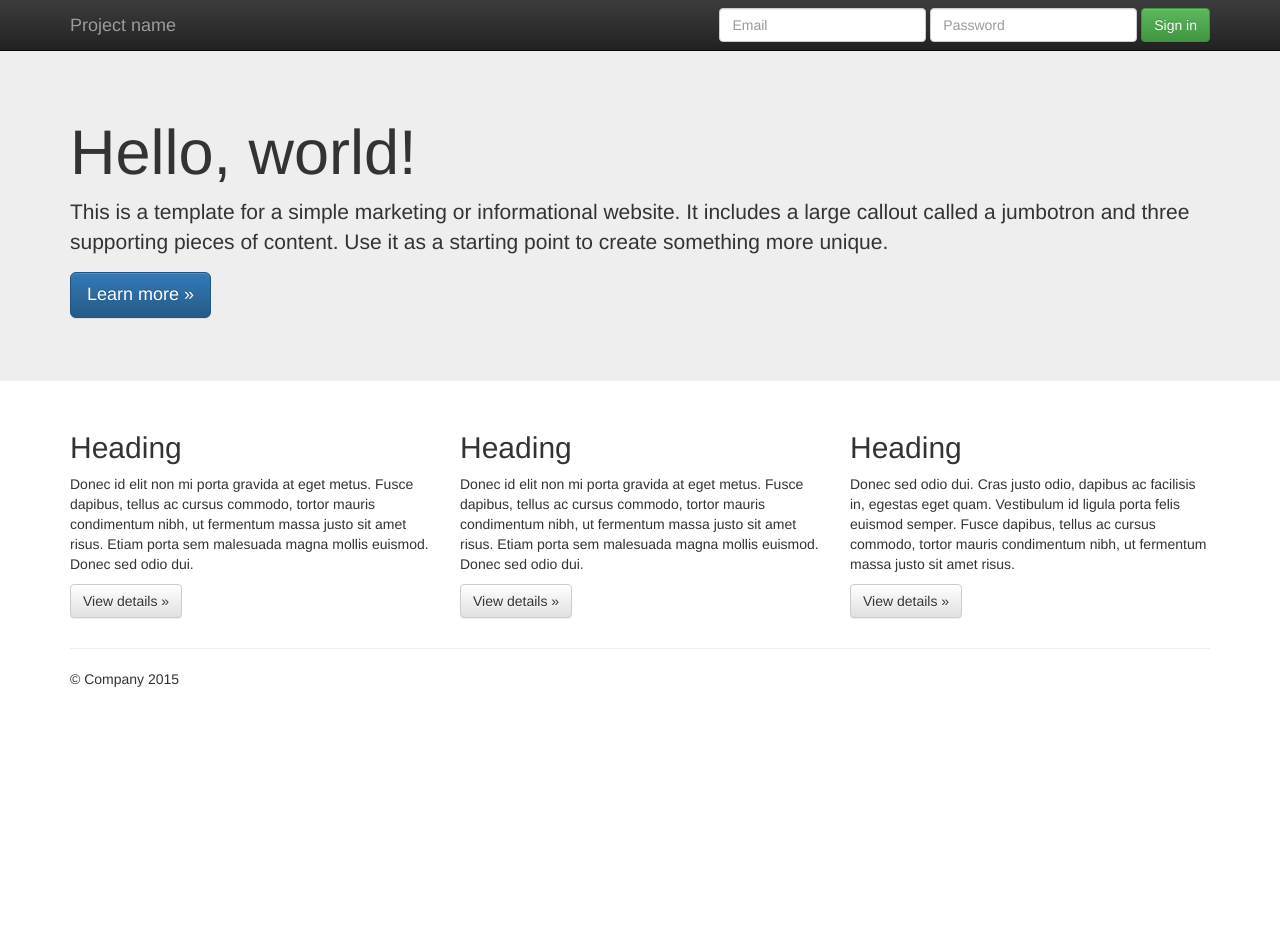
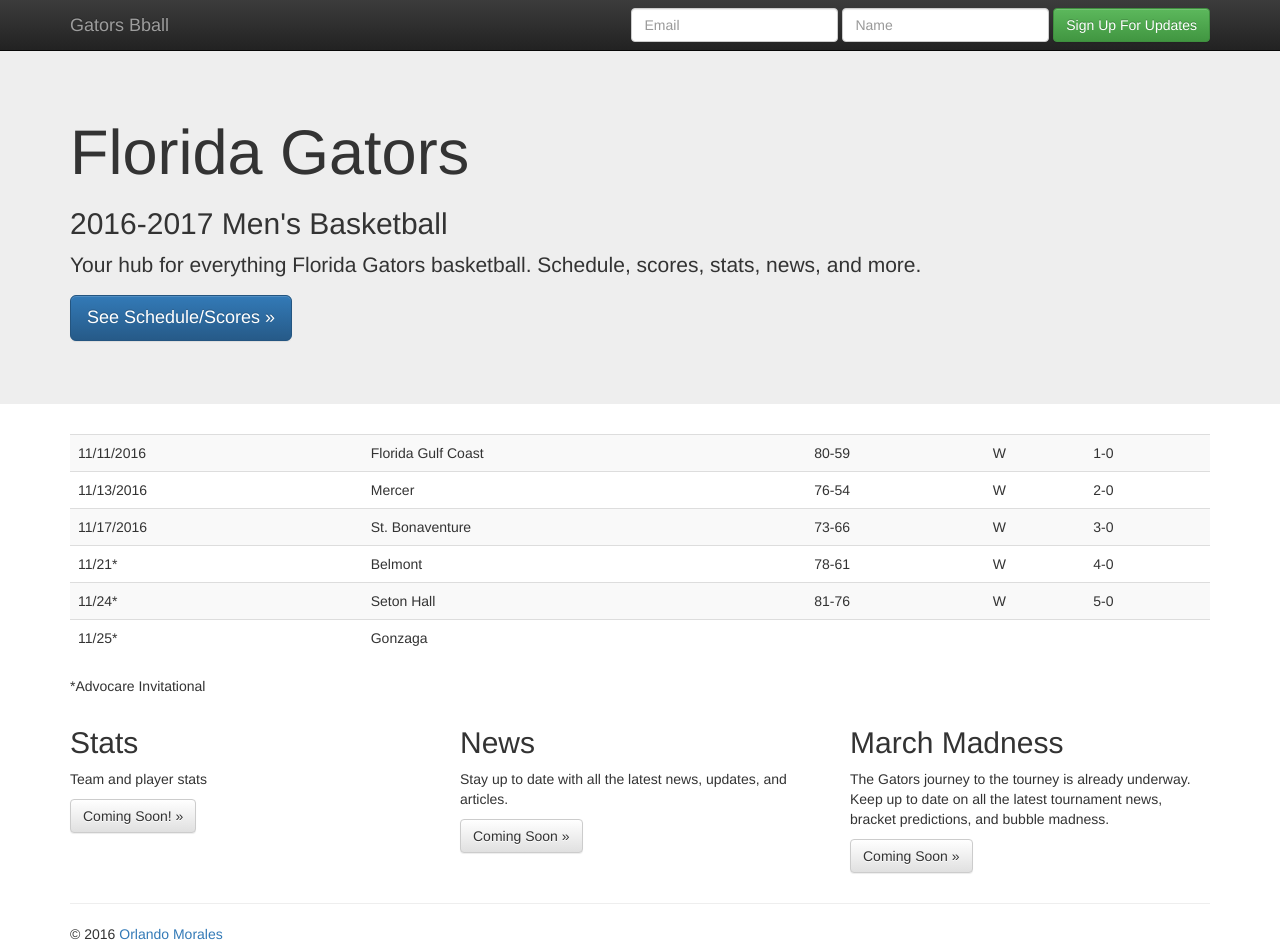
Before and after one commit to Orlandohmor84/gatorsbball, a plain HTML site: page dist/index.html in a window 1280 px wide. Before the commit the page ends 800 px from the top, so only its background shows below. Drawn offline with nearby package versions, Linux system fonts and the light colour scheme.

Commit message:
Wireframe

```diff
--- a/dist/index.html
+++ b/dist/index.html
@@ -36,7 +36,7 @@
             <span class="icon-bar"></span>
             <span class="icon-bar"></span>
           </button>
-          <a class="navbar-brand" href="#">Project name</a>
+          <a class="navbar-brand" href="#">Gators Bball</a>
         </div>
         <div id="navbar" class="navbar-collapse collapse">
           <form class="navbar-form navbar-right" role="form">
@@ -44,9 +44,9 @@
               <input type="text" placeholder="Email" class="form-control">
             </div>
             <div class="form-group">
-              <input type="password" placeholder="Password" class="form-control">
+              <input type="text" placeholder="Name" class="form-control">
             </div>
-            <button type="submit" class="btn btn-success">Sign in</button>
+            <button type="submit" class="btn btn-success">Sign Up For Updates</button>
           </form>
         </div><!--/.navbar-collapse -->
       </div>
@@ -55,36 +55,87 @@
     <!-- Main jumbotron for a primary marketing message or call to action -->
     <div class="jumbotron">
       <div class="container">
-        <h1>Hello, world!</h1>
-        <p>This is a template for a simple marketing or informational website. It includes a large callout called a jumbotron and three supporting pieces of content. Use it as a starting point to create something more unique.</p>
-        <p><a class="btn btn-primary btn-lg" href="#" role="button">Learn more &raquo;</a></p>
+        <h1>Florida Gators</h1>
+        <h2>2016-2017 Men's Basketball</h2>
+        <p>Your hub for everything Florida Gators basketball. Schedule, scores, stats, news, and more.</p>
+        <p><a class="btn btn-primary btn-lg" href="#schedule" role="button">See Schedule/Scores &raquo;</a></p>
       </div>
     </div>
 
     <div class="container">
+    	<section id="schedule">
+    		<table class="table table-striped">
+    			<tr>
+            		<td>11/11/2016</td>
+            		<td>Florida Gulf Coast</td>
+            		<td>80-59</td>
+            		<td>W</td>
+            		<td>1-0</td>
+        		</tr>
+        		<tr>
+            		<td>11/13/2016</td>
+            		<td>Mercer</td>
+            		<td>76-54</td>
+            		<td>W</td>
+            		<td>2-0</td>
+        		</tr>
+        		<tr>
+            		<td>11/17/2016</td>
+            		<td>St. Bonaventure</td>
+            		<td>73-66</td>
+            		<td>W</td>
+            		<td>3-0</td>
+        		</tr>
+    			<tr>
+            		<td>11/21*</td>
+            		<td>Belmont</td>
+            		<td>78-61</td>
+            		<td>W</td>
+            		<td>4-0</td>
+        		</tr>
+        		<tr>
+            		<td>11/24*</td>
+            		<td>Seton Hall</td>
+            		<td>81-76</td>
+            		<td>W</td>
+            		<td>5-0</td>
+        		</tr>
+        		<tr>
+            		<td>11/25*</td>
+            		<td>Gonzaga</td>
+            		<td></td>
+            		<td></td>
+            		<td></td>
+        		</tr>
+      	  </tbody>
+  	</table>
+  	<p>*Advocare Invitational</p>
+  </section>
+
+
       <!-- Example row of columns -->
       <div class="row">
         <div class="col-md-4">
-          <h2>Heading</h2>
-          <p>Donec id elit non mi porta gravida at eget metus. Fusce dapibus, tellus ac cursus commodo, tortor mauris condimentum nibh, ut fermentum massa justo sit amet risus. Etiam porta sem malesuada magna mollis euismod. Donec sed odio dui. </p>
-          <p><a class="btn btn-default" href="#" role="button">View details &raquo;</a></p>
+          <h2>Stats</h2>
+          <p>Team and player stats</p>
+          <p><a class="btn btn-default" href="#" role="button">Coming Soon! &raquo;</a></p>
         </div>
         <div class="col-md-4">
-          <h2>Heading</h2>
-          <p>Donec id elit non mi porta gravida at eget metus. Fusce dapibus, tellus ac cursus commodo, tortor mauris condimentum nibh, ut fermentum massa justo sit amet risus. Etiam porta sem malesuada magna mollis euismod. Donec sed odio dui. </p>
-          <p><a class="btn btn-default" href="#" role="button">View details &raquo;</a></p>
+          <h2>News</h2>
+          <p>Stay up to date with all the latest news, updates, and articles.</p>
+          <p><a class="btn btn-default" href="#" role="button">Coming Soon &raquo;</a></p>
        </div>
         <div class="col-md-4">
-          <h2>Heading</h2>
-          <p>Donec sed odio dui. Cras justo odio, dapibus ac facilisis in, egestas eget quam. Vestibulum id ligula porta felis euismod semper. Fusce dapibus, tellus ac cursus commodo, tortor mauris condimentum nibh, ut fermentum massa justo sit amet risus.</p>
-          <p><a class="btn btn-default" href="#" role="button">View details &raquo;</a></p>
+          <h2>March Madness</h2>
+          <p>The Gators journey to the tourney is already underway. Keep up to date on all the latest tournament news, bracket predictions, and bubble madness.</p>
+          <p><a class="btn btn-default" href="#" role="button">Coming Soon &raquo;</a></p>
         </div>
       </div>
 
       <hr>
 
       <footer>
-        <p>&copy; Company 2015</p>
+        <p>&copy; 2016 <a href="http://ibuildweb.site" target="_blank">Orlando Morales</p>
       </footer>
     </div> <!-- /container -->        <script src="//ajax.googleapis.com/ajax/libs/jquery/1.11.2/jquery.min.js"></script>
         <script>window.jQuery || document.write('<script src="vendor/jquery/jquery-1.11.2.min.js"><\/script>')</script>
```
